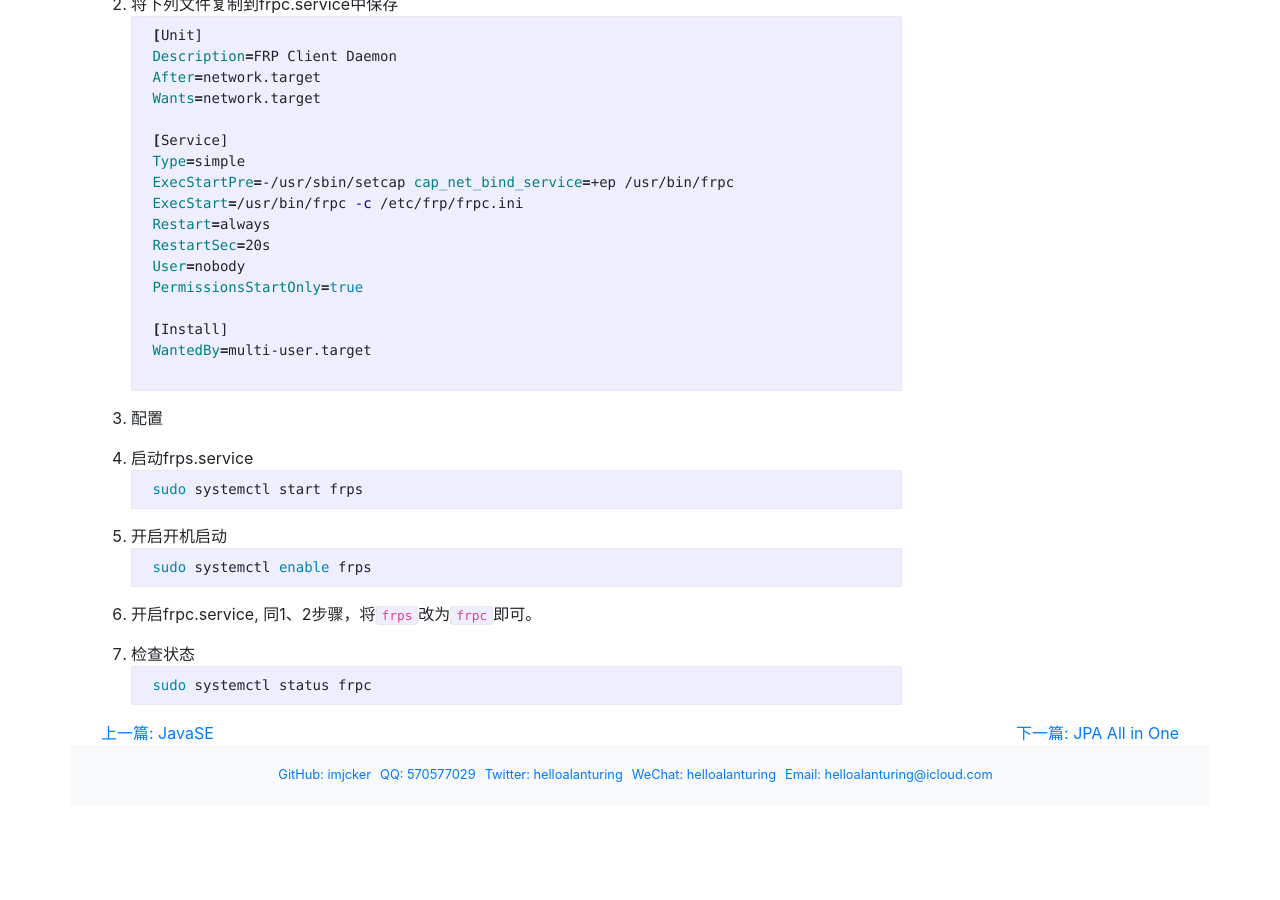
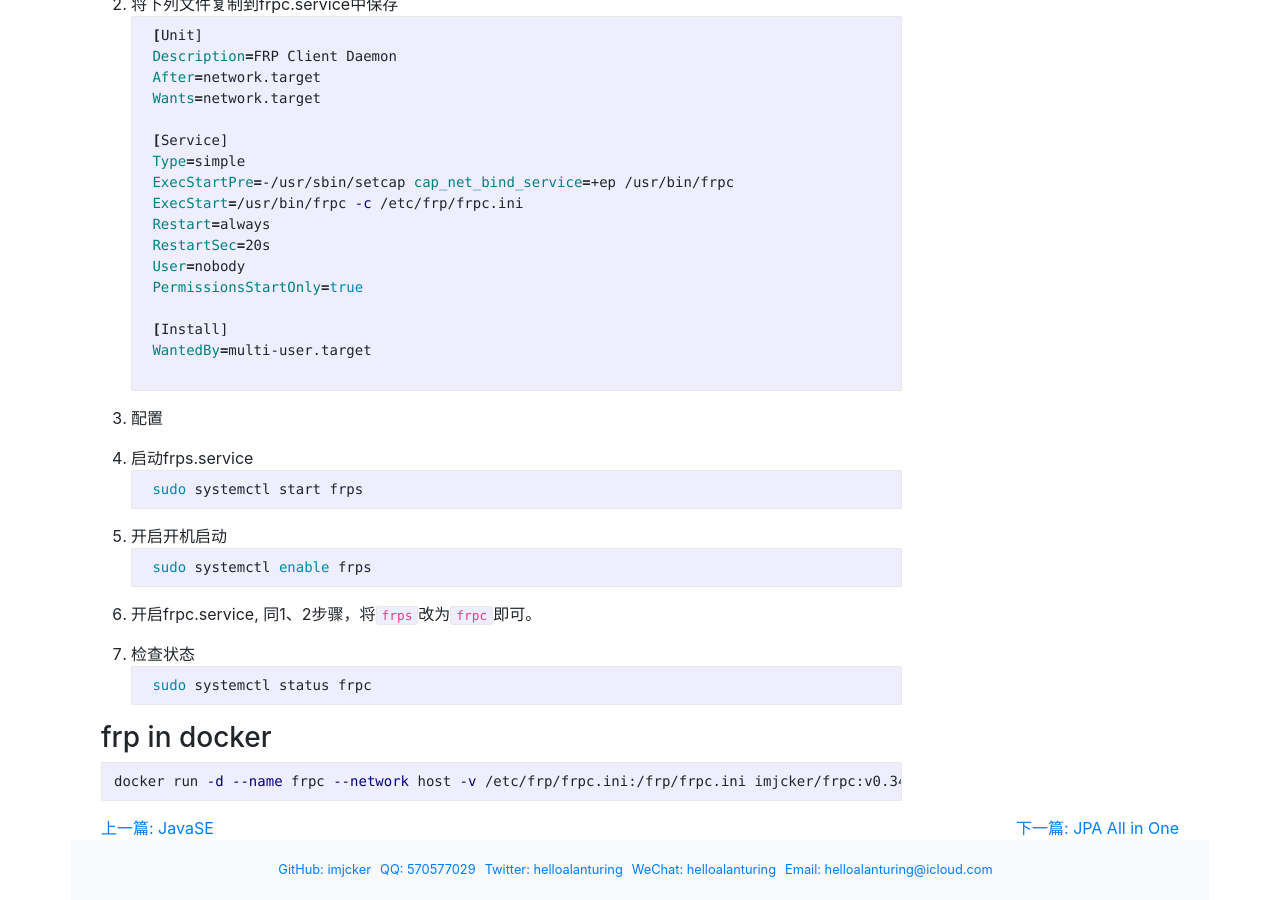
Before and after one commit to imjcker/imjcker.github.io, a Jekyll site: the page built from _posts/2019-07-10-frp.md, in a window 1280 px wide and 900 px high, scrolled down 869 px. Built offline with Jekyll 4.4.1, drawn with Linux system fonts in a browser that asks for light colours; nearby versions of some CDN libraries; comment, search, counter and statistics services are not loaded; before the commit the page ends 1674 px from its top, so only the background shows below that.

Commit message:
docker support

````diff
--- a/_posts/2019-07-10-frp.md
+++ b/_posts/2019-07-10-frp.md
@@ -79,3 +79,11 @@ frp是一个暴力内网到互联网的反向代理开源软，目前托管在
     ```shell
     sudo systemctl status frpc
     ```
+
+
+
+### frp in docker
+
+```shell
+docker run -d --name frpc --network host -v /etc/frp/frpc.ini:/frp/frpc.ini imjcker/frpc:v0.34.3
+```
````
